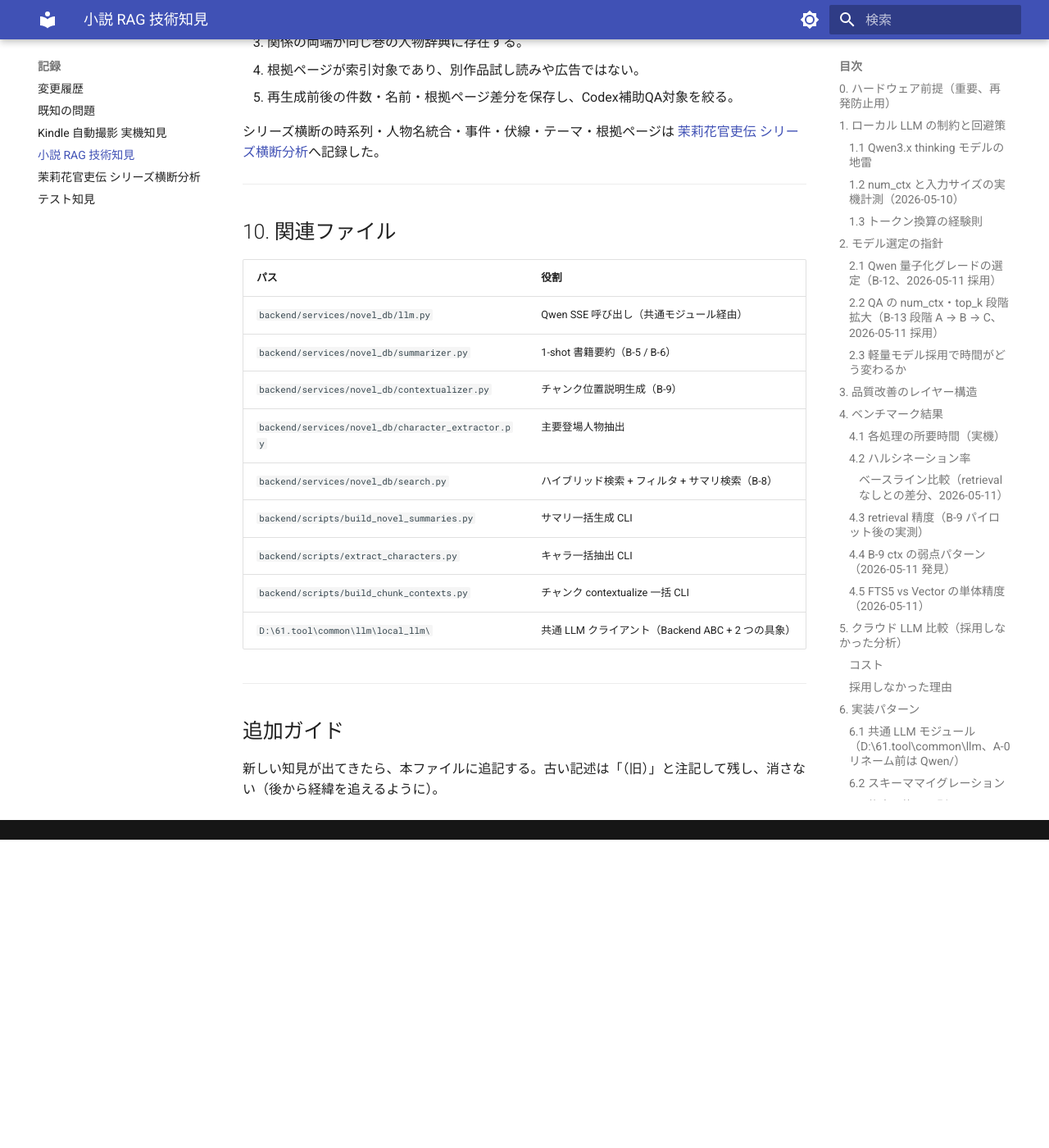
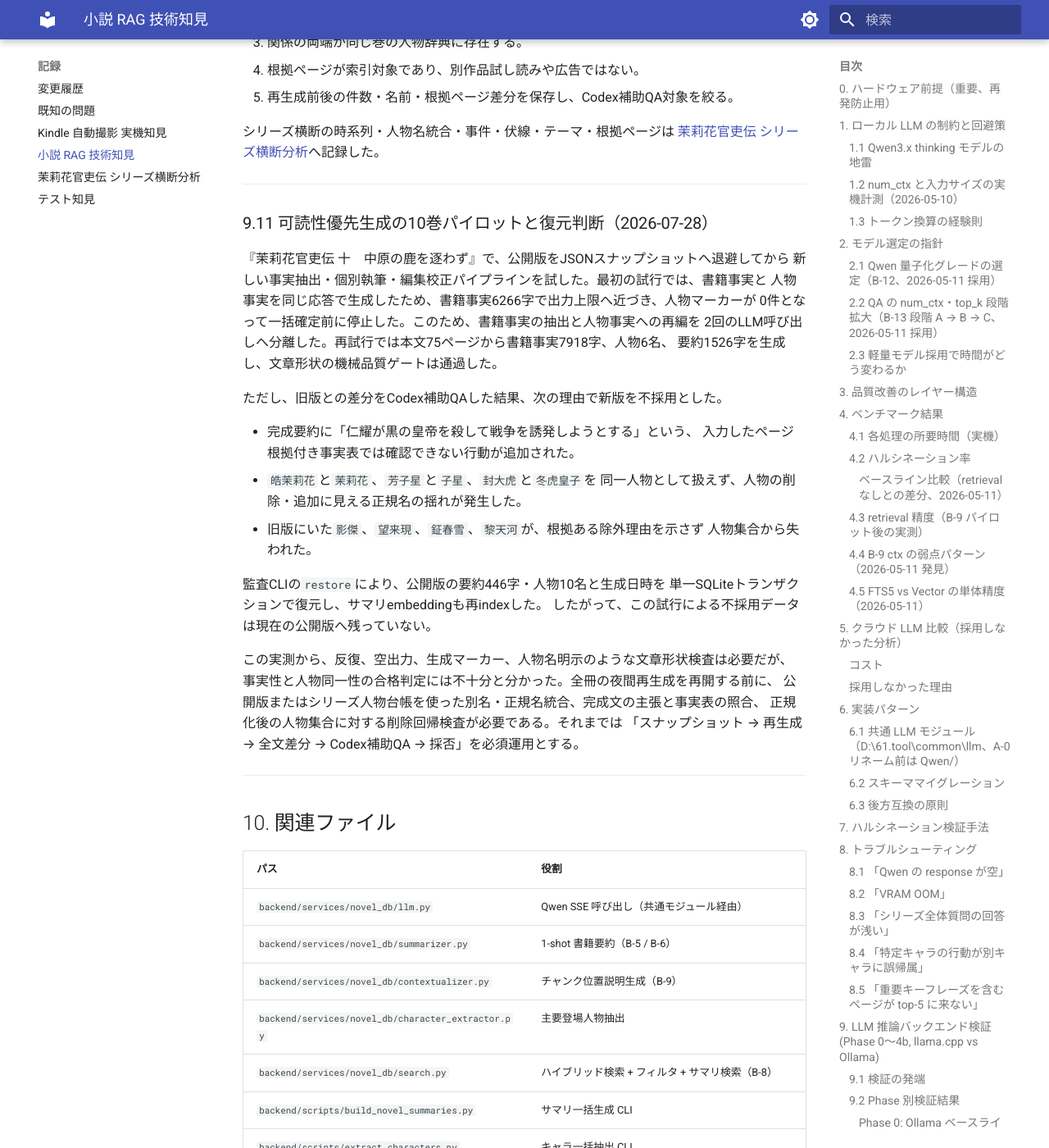
Before and after one commit to kkmmyr/Pic2PDF_Viewer, an MkDocs documentation site: the page built from docs/log/技術知見/小説RAG_技術知見.md, in a window 1280 px wide and 1400 px high, scrolled down 24640 px. Shown: the whole window at 82% size. Built offline with MkDocs 1.6.1 and Material for MkDocs 9.7.7, drawn with Linux system fonts in a browser that asks for light colours; before the commit the page ends 25664 px from its top, so only the background shows below that.

Commit message:
docs(novel-db): record volume 10 regeneration pilot
Document the rejected volume 10 pilot, successful rollback, and the semantic and canonical-name guards required before full regeneration.\n\nCo-Authored-By: Codex GPT-5.6 <noreply@anthropic.com>

```diff
--- a/docs/log/技術知見/小説RAG_技術知見.md
+++ b/docs/log/技術知見/小説RAG_技術知見.md
@@ -804,6 +804,36 @@ WindowsからLinux本番へのreverse SSH経由でもhealthを確認した。
 
 ---
 
+### 9.11 可読性優先生成の10巻パイロットと復元判断（2026-07-28）
+
+『茉莉花官吏伝 十　中原の鹿を逐わず』で、公開版をJSONスナップショットへ退避してから
+新しい事実抽出・個別執筆・編集校正パイプラインを試した。最初の試行では、書籍事実と
+人物事実を同じ応答で生成したため、書籍事実6266字で出力上限へ近づき、人物マーカーが
+0件となって一括確定前に停止した。このため、書籍事実の抽出と人物事実への再編を
+2回のLLM呼び出しへ分離した。再試行では本文75ページから書籍事実7918字、人物6名、
+要約1526字を生成し、文章形状の機械品質ゲートは通過した。
+
+ただし、旧版との差分をCodex補助QAした結果、次の理由で新版を不採用とした。
+
+- 完成要約に「仁耀が黒の皇帝を殺して戦争を誘発しようとする」という、
+  入力したページ根拠付き事実表では確認できない行動が追加された。
+- `皓茉莉花`と`茉莉花`、`芳子星`と`子星`、`封大虎`と`冬虎皇子`を
+  同一人物として扱えず、人物の削除・追加に見える正規名の揺れが発生した。
+- 旧版にいた`影傑`、`望来現`、`鉦春雪`、`黎天河`が、根拠ある除外理由を示さず
+  人物集合から失われた。
+
+監査CLIの`restore`により、公開版の要約446字・人物10名と生成日時を
+単一SQLiteトランザクションで復元し、サマリembeddingも再indexした。
+したがって、この試行による不採用データは現在の公開版へ残っていない。
+
+この実測から、反復、空出力、生成マーカー、人物名明示のような文章形状検査は必要だが、
+事実性と人物同一性の合格判定には不十分と分かった。全冊の夜間再生成を再開する前に、
+公開版またはシリーズ人物台帳を使った別名・正規名統合、完成文の主張と事実表の照合、
+正規化後の人物集合に対する削除回帰検査が必要である。それまでは
+「スナップショット → 再生成 → 全文差分 → Codex補助QA → 採否」を必須運用とする。
+
+---
+
 ## 10. 関連ファイル
 
 | パス | 役割 |
```
Also changed, not shown: docs/design/詳細設計/機能別/小説RAG_パイプライン設計.md (+5 -0 lines), docs/log/変更履歴.md (+6 -0 lines), docs/log/計画/バックログ.md (+17 -2 lines).
